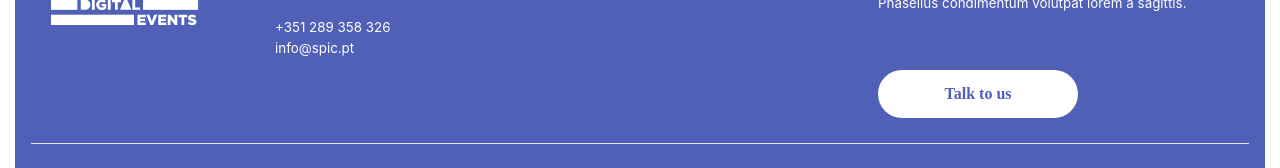
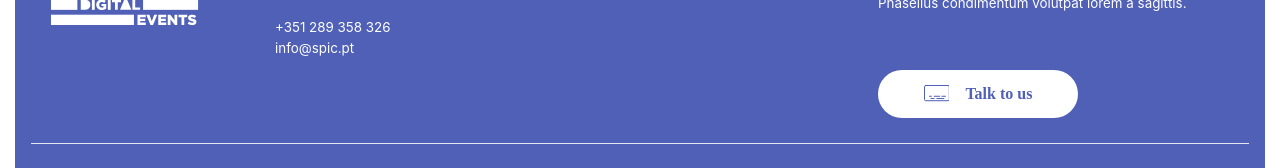
Before and after one commit to luciamvm/page_chakra_ui, a Next.js app: page / in a window 1280 px wide. Shown: the part 3256-3424 px from the top of the page. Built offline with nearby package versions, Linux system fonts and the light colour scheme.

Commit message:
add svg to button

```diff
--- a/pages/index.js
+++ b/pages/index.js
@@ -319,7 +319,19 @@ export default function Home() {
                 </Text>
                 </Box>
                 <Box mt={14}>
-                  <Button borderRadius="40px" height="48px" width="200px" bgColor="white"><Text color='#4f60b6' fontFamily='Gotham-Book'>Talk to us</Text></Button>
+                  <Button borderRadius="40px" height="48px" width="200px" bgColor="white">
+                    <Box mr={4}>
+                      <svg xmlns="http://www.w3.org/2000/svg" width="25.818" height="16.207" viewBox="0 0 25.818 16.207">
+                        <path id="Caminho_92" data-name="Caminho 92" d="M1.29,0H23.528a1.29,1.29,0,0,1,1.29,1.29V13.917a1.29,1.29,0,0,1-1.29,1.29H1.29A1.29,1.29,0,0,1,0,13.916V1.29A1.29,1.29,0,0,1,1.29,0Z" transform="translate(0.5 0.5)" fill="none" stroke="#4f60ba" stroke-linecap="round" stroke-width="1"/>
+                        <line id="Linha_2" data-name="Linha 2" x2="3.199" transform="translate(6.967 13.555)" fill="none" stroke="#4f60ba" stroke-linecap="round" stroke-miterlimit="10" stroke-width="1"/>
+                        <line id="Linha_3" data-name="Linha 3" x2="2.011" transform="translate(5.413 11.27)" fill="none" stroke="#4f60ba" stroke-linecap="round" stroke-miterlimit="10" stroke-width="1"/>
+                        <line id="Linha_4" data-name="Linha 4" x2="5.485" transform="translate(10.167 11.27)" fill="none" stroke="#4f60ba" stroke-linecap="round" stroke-miterlimit="10" stroke-width="1"/>
+                        <line id="Linha_5" data-name="Linha 5" x2="3.629" transform="translate(17.845 11.27)" fill="none" stroke="#4f60ba" stroke-linecap="round" stroke-miterlimit="10" stroke-width="1"/>
+                        <line id="Linha_6" data-name="Linha 6" x2="6.947" transform="translate(12.909 13.555)" fill="none" stroke="#4f60ba" stroke-linecap="round" stroke-miterlimit="10" stroke-width="1"/>
+                      </svg>
+                    </Box>
+                    <Text color='#4f60b6' fontFamily='Gotham-Book'> Talk to us</Text>
+                  </Button>
                 </Box>
               </GridItem>
 
```
